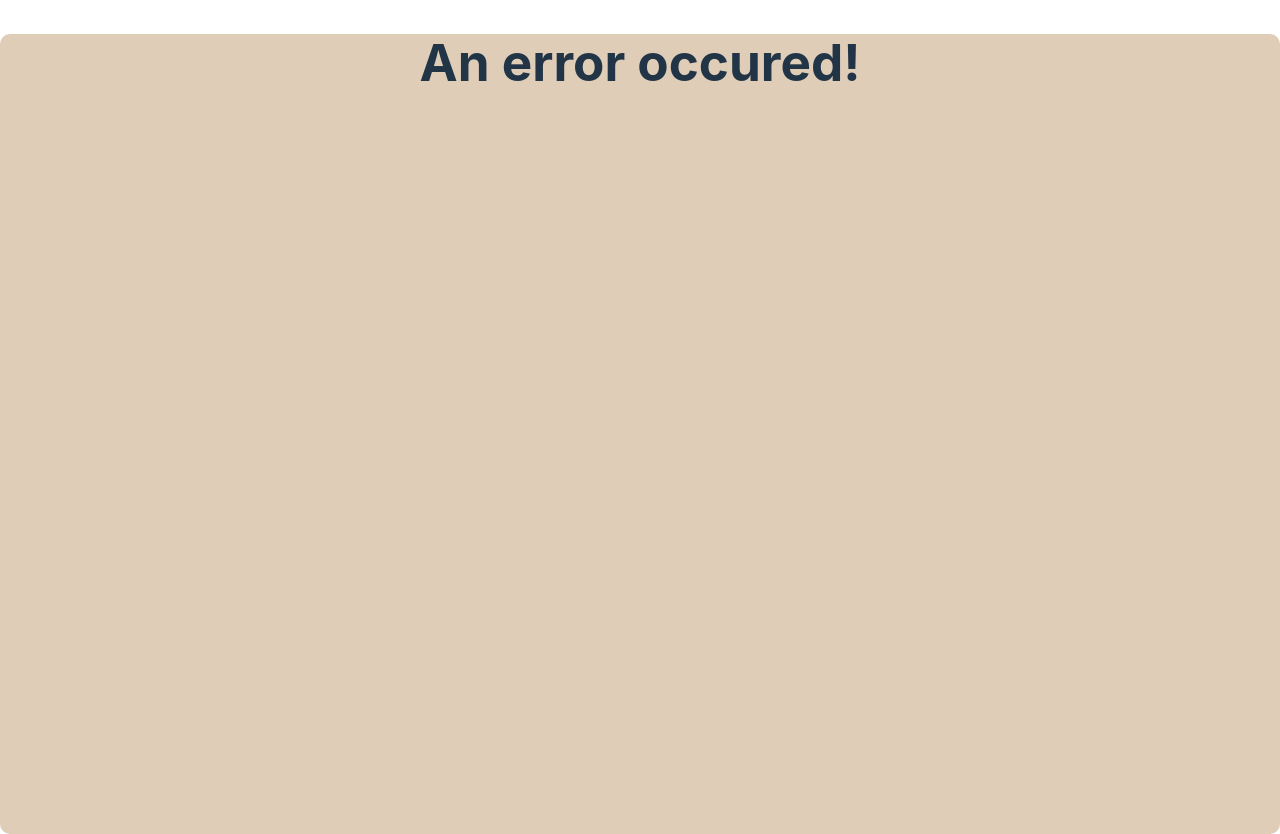
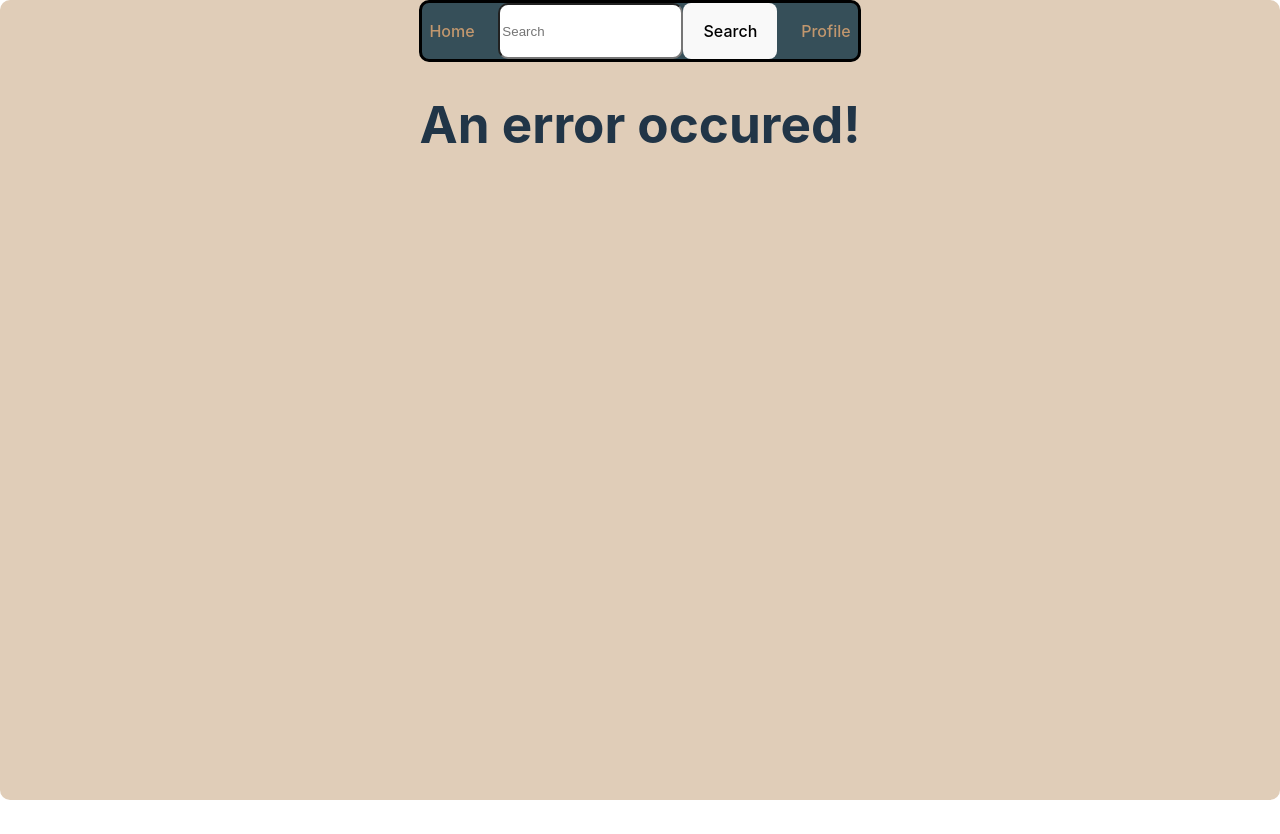
Before and after one commit to aberry520/humid-oro, a React (Vite) app in the folder frontend/humid-oro/: page / in a window 1280 px wide. After the commit the page ends 800 px from the top, so only its background shows below. Built offline with nearby package versions, Linux system fonts and the light colour scheme; no server answers.

Commit message:
add navbar to error page

```diff
--- a/frontend/humid-oro/src/routes/error-page.jsx
+++ b/frontend/humid-oro/src/routes/error-page.jsx
@@ -1,6 +1,9 @@
+import { NavBar } from "../components/Nav/NavBar";
+
 export default function ErrorPage() {
   return (
     <>
+      <NavBar />
       <h1>An error occured!</h1>
     </>
   );
```
